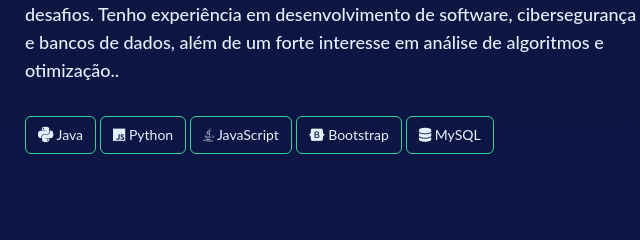
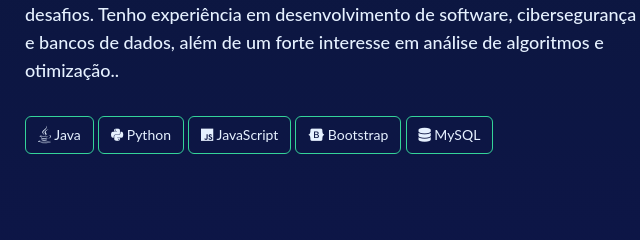
Before and after one commit to jpmendesdev/Portfolio, a plain HTML site: page index.html in a window 1280 px wide. Shown: the part 860-1100 px from the top of the page, 135-775 px from the left. Drawn offline with nearby package versions, Linux system fonts and the light colour scheme.

Commit message:
Modificação de ícones

```diff
--- a/index.html
+++ b/index.html
@@ -117,19 +117,19 @@
                   <div class="my-4 text-sm border border-green-400 inline-block px-3 py-2 rounded-md hover:bg-gray-800">
 
                     <span>
-                      <i class="fab fa-python fa-lg"></i>
+                      <i class="fab fa-java fa-lg"></i>
                     </span>
                     Java
                   </div>
                   <div class="my-4 text-sm border border-green-400 inline-block px-3 py-2 rounded-md hover:bg-gray-800">
                     <span>
-                      <i class="fa-brands fa-js"></i>
+                      <i class="fa-brands fa-python"></i>
                     </span>
                     Python
                   </div>
                   <div class="my-4 text-sm border border-green-400 inline-block px-3 py-2 rounded-md hover:bg-gray-800">
                     <span>
-                      <i class="fa-brands fa-java"></i>
+                      <i class="fa-brands fa-js"></i>
                     </span>
                     JavaScript
                   </div>
```
